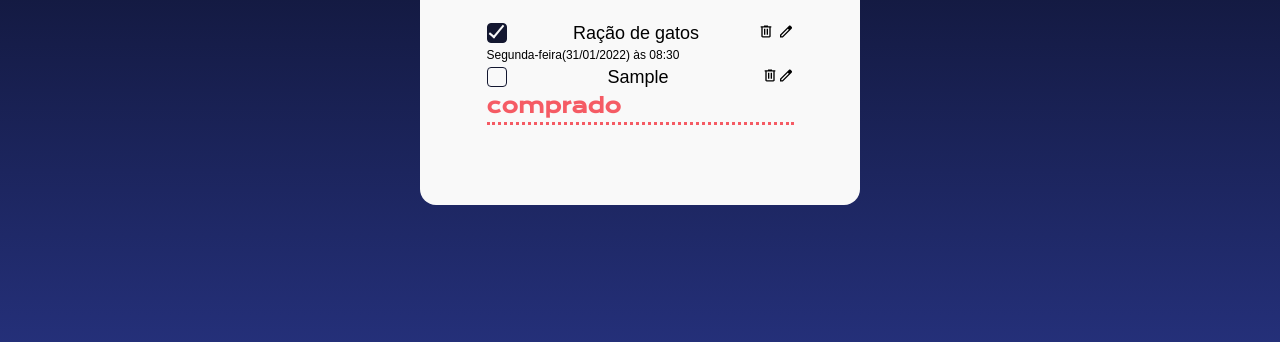
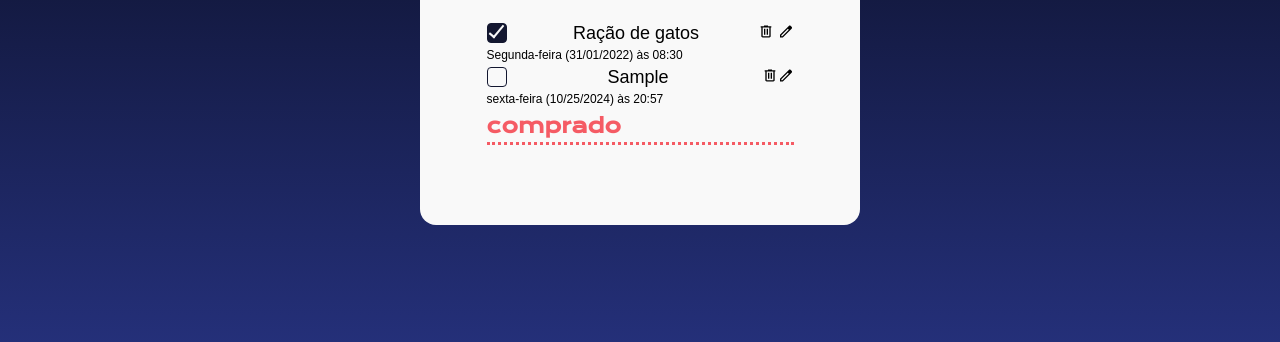
Before and after one commit to Rerisvaldo/3801-javascript-pra-web-projeto-base, a plain HTML site: page index.html in a window 1280 px wide. Both pictures are taken after typing "Sample" into the empty fields and a click on the button "Salvar intem". Shown: the part 420-762 px from the top of the page. Drawn offline with nearby package versions, Linux system fonts and the light colour scheme; a web font is replaced by a local one.

Commit message:
configuração de data hora

```diff
--- a/index.html
+++ b/index.html
@@ -45,7 +45,7 @@
                             </button>
                         </div>
                     </div>
-                    <p class="item-lista-texto">Segunda-feira(31/01/2022) às 08:30 </p>
+                    <p class="texto-data">Segunda-feira (31/01/2022) às 08:30 </p>
                 </li>
             </ul>
 
--- a/script.js
+++ b/script.js
@@ -80,7 +80,15 @@ function adicionarItem(evento) {
     containerItemLista.appendChild(containerNomeDoitem);
     containerItemLista.appendChild(nomeDoItem);
     containerItemLista.appendChild(containerBotoes)
+
+    const itemData = document.createElement("p");
+    itemData.innerHTML = ` ${new Date().toLocaleDateString("pt-BR", { weekday: "long" })}
+    (${new Date().toLocaleDateString()}) às ${new Date().toLocaleTimeString("pt-BR",{hour: "numeric" , minute:"numeric" } )}`;
+    itemData.classList.add("texto-data");
+
+
     itemDaLista.appendChild(containerItemLista);
+    itemDaLista.appendChild(itemData);
     listaDeCompras.appendChild(itemDaLista);
 
 }
--- a/styles.css
+++ b/styles.css
@@ -109,7 +109,7 @@ ul {
     width: 100%;
 }
 
-.item-lista-texto {
+.texto-data {
     font-size: 12px;
     line-height: 20px;
 }
```
